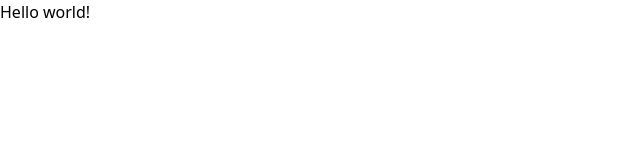
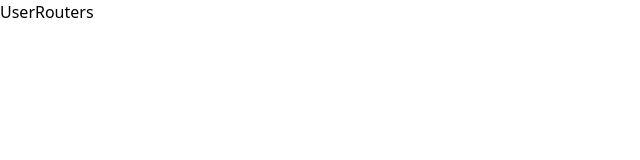
Before and after one commit to asif-mohmd/GeniusGrid-Client, a React (Vite) app: page / in a window 1280 px wide. Shown: the top 160 px of the page, without its empty margins (0-640 px from the left). Built offline with nearby package versions, Linux system fonts and the light colour scheme.

Commit message:
Basic structure created

```diff
--- a/package.json
+++ b/package.json
@@ -11,7 +11,8 @@
   },
   "dependencies": {
     "react": "^18.2.0",
-    "react-dom": "^18.2.0"
+    "react-dom": "^18.2.0",
+    "react-router-dom": "^6.22.3"
   },
   "devDependencies": {
     "@types/react": "^18.2.64",
--- a/src/App.tsx
+++ b/src/App.tsx
@@ -1,15 +1,20 @@
 
-
-
+import { BrowserRouter as Router , Routes, Route } from "react-router-dom";
+import UserRouters from "./routes/userRouter/UserRouters";
 
 
 function App() {
 
   return (
     <>
-    <h1 className="text-3xl font-bold">
-      Hello world!
-    </h1>
+    <div className="App">
+        <Router>
+          <Routes>
+            <Route path="/*" element={<UserRouters/> } />
+          </Routes>
+        </Router>
+    </div>
+
     </>
   )
 }
--- /dev/null
+++ b/src/routes/userRouter/UserRouters.tsx
@@ -0,0 +1,10 @@
+
+
+
+const UserRouters = () => {
+  return (
+    <div>UserRouters</div>
+  )
+}
+
+export default UserRouters
```
Also changed, not shown: src/components/User/Body.tsx (added, +9 -0 lines), src/components/User/Auth/Login.tsx (added), src/components/User/Auth/Signup.tsx (added), src/components/User/Layout/Footer.tsx (added), src/components/User/Layout/Header.tsx (added), src/constraints/endpoints/adminEndpoints.tsx (added), src/constraints/endpoints/instructorEndpoint.tsx (added), src/constraints/endpoints/userEndpoints.tsx (added), 1 other file (tests, documents, lock files or other folders).
